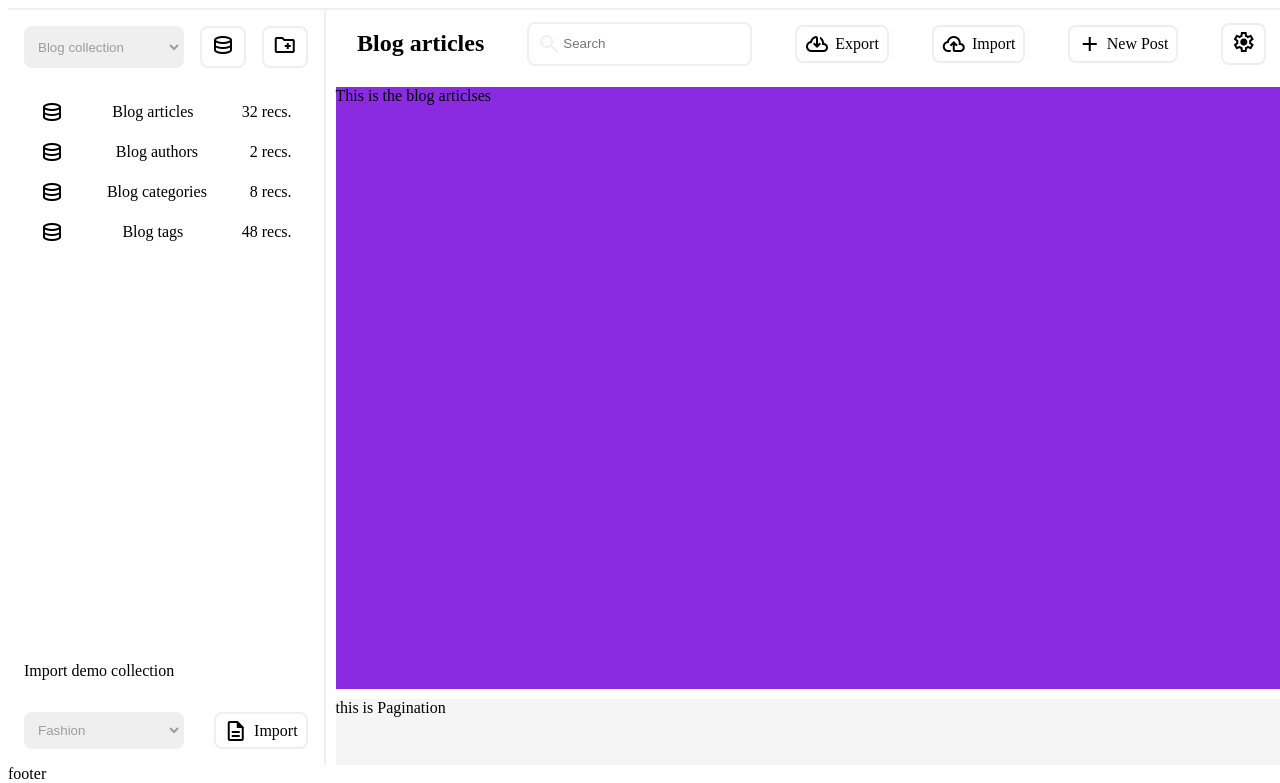
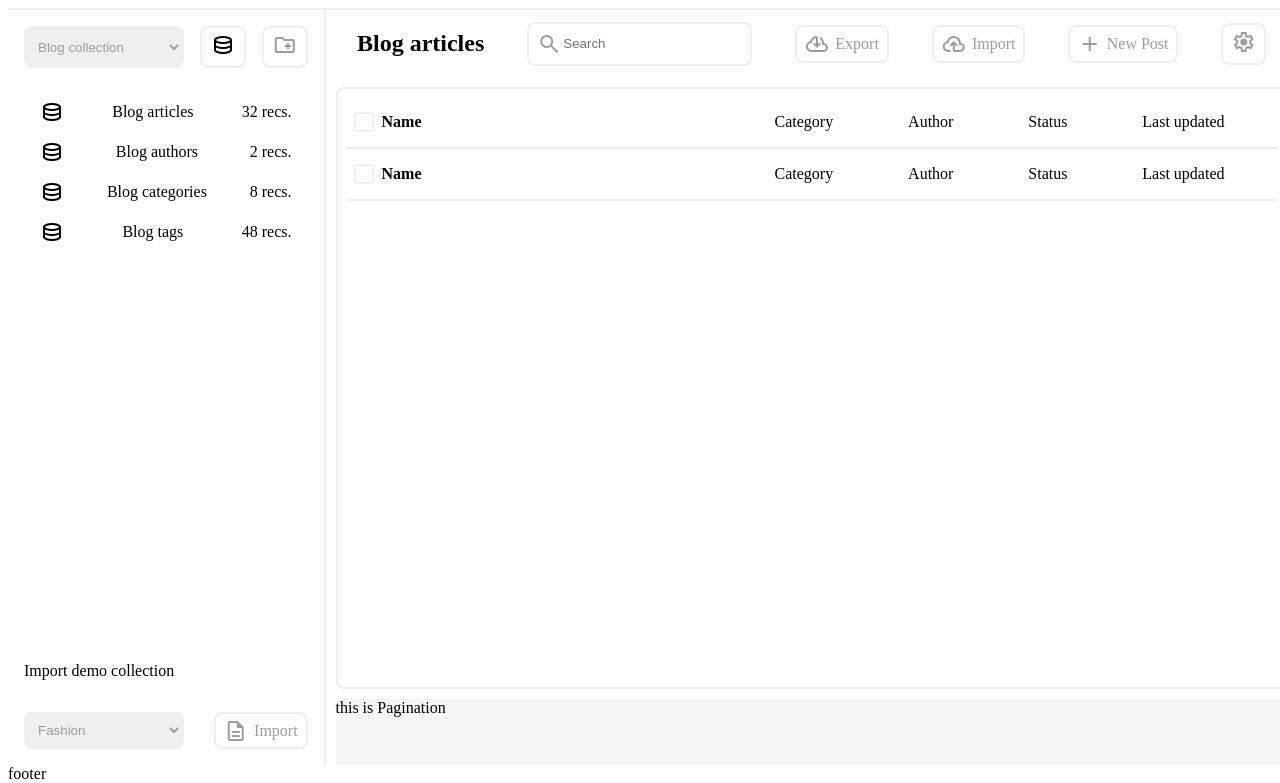
Before and after one commit to Tom-Sarfo/Article-content-management-system-ui, a plain HTML site: page index.html in a window 1280 px wide. Shown: the part 62-845 px from the top of the page. Drawn offline with nearby package versions, Linux system fonts and the light colour scheme.

Commit message:
article section semi-completed

```diff
--- a/index.html
+++ b/index.html
@@ -5,11 +5,12 @@
     <meta http-equiv="X-UA-Compatible" content="IE=edge">
     <meta name="viewport" content="width=device-width, initial-scale=1.0">
     <link rel="stylesheet" href="https://fonts.googleapis.com/css2?family=Material+Symbols+Outlined:opsz,wght,FILL,GRAD@48,400,0,0" />
-    <link rel="stylesheet" href="global.css">
-    <link rel="stylesheet" href="nav.css">
-    <link rel="stylesheet" href="main.css">
-    <link rel="stylesheet" href="sidebar.css">
-    <link rel="stylesheet" href="nav2.css">
+    <link rel="stylesheet" href="styles/global.css">
+    <link rel="stylesheet" href="styles/nav.css">
+    <link rel="stylesheet" href="styles/main.css">
+    <link rel="stylesheet" href="styles/sidebar.css">
+    <link rel="stylesheet" href="styles/nav2.css">
+    <link rel="stylesheet" href="styles/articles.css">
     <title>Article Content Management</title>
 </head>
 <body>
@@ -144,7 +145,49 @@
 
         <!-- Blog Articles -->
         <section class="articles">
-            This is the blog articlses
+            <article>
+                <h2 class="name">Name</h2>
+                <section>
+                    <div class="category">
+                        Category
+                    </div>
+                    <div class="author">
+                        Author
+                    </div>
+                    <div class="status">
+                        Status
+                    </div>
+                    <time class="last-updated">
+                        Last updated
+                    </time>
+                </section>
+                <div class="square">
+                </div>
+
+            </article>
+
+            <article>
+                <h2 class="name">Name</h2>
+                <section>
+                    <div class="category">
+                        Category
+                    </div>
+                    <div class="author">
+                        Author
+                    </div>
+                    <div class="status">
+                        Status
+                    </div>
+                    <time class="last-updated">
+                        Last updated
+                    </time>
+                </section>
+                <div class="square">
+                </div>
+
+            </article>
+
+
         </section>
 
         <!-- Pagination -->
--- /dev/null
+++ b/styles/articles.css
@@ -0,0 +1,42 @@
+.articles {
+    display: flex;
+    flex-direction: column;
+}
+
+.articles article{
+    display: flex;
+    /* border: 2px solid red; */
+    padding: 0.5rem;
+    border-bottom: 2px solid #EFEFEF;
+    align-items: center;
+    justify-content: space-around;
+}
+
+.articles section {
+    display: flex;
+    order: 2;
+    flex-grow: 1;
+    padding: 0.5rem;
+    /* border: 2px solid red; */
+    justify-content: space-around;
+
+}
+
+.articles .square {
+    order: 0;
+    border: 2px solid #EFEFEF;
+    width: 1rem;
+    height: 1rem;
+    text-align: center;
+    border-radius: 0.2rem;
+    color: #9e9d9d;
+}
+
+.articles h2 {
+    order: 1;
+    font-size: 1rem;
+    margin: 0;
+    flex-grow: 1;
+    /* border: 2px solid blue; */
+    padding: 0.5rem;
+}
--- a/global.css
+++ b/styles/global.css
@@ -24,6 +24,7 @@ select {
     width: 2rem;
     text-align: center;
     border-radius: 0.5rem;
+    color: #9e9d9d;
 }
 
 .import-btn,
@@ -36,4 +37,5 @@ select {
     align-items: center;
     justify-content: space-around;
     border-radius: 0.5rem;
+    color: #9e9d9d;
   }
--- a/main.css
+++ b/styles/main.css
@@ -25,7 +25,10 @@ main {
 
   .articles{
     grid-area: articles;
-    background-color: blueviolet;
+    background-color: white;
+    border-radius: 0.5rem;
+    padding: 0.5rem;
+    border: 2px solid #EFEFEF ;
   }
 
   .pagination {
--- a/nav2.css
+++ b/styles/nav2.css
@@ -9,7 +9,7 @@
     border: 2px solid #EFEFEF;
     border-radius: 0.5rem;
     padding: 0.5rem;
-    color: #EFEFEF;
+    color: #9e9d9d;
 }
 
 .nav2 input {
@@ -31,4 +31,5 @@
     align-items: center;
     justify-content: space-around;
     border-radius: 0.5rem;
+    color: #9e9d9d;
 }
```
Also changed, not shown: styles/nav.css (renamed from nav.css), styles/sidebar.css (renamed from sidebar.css).
